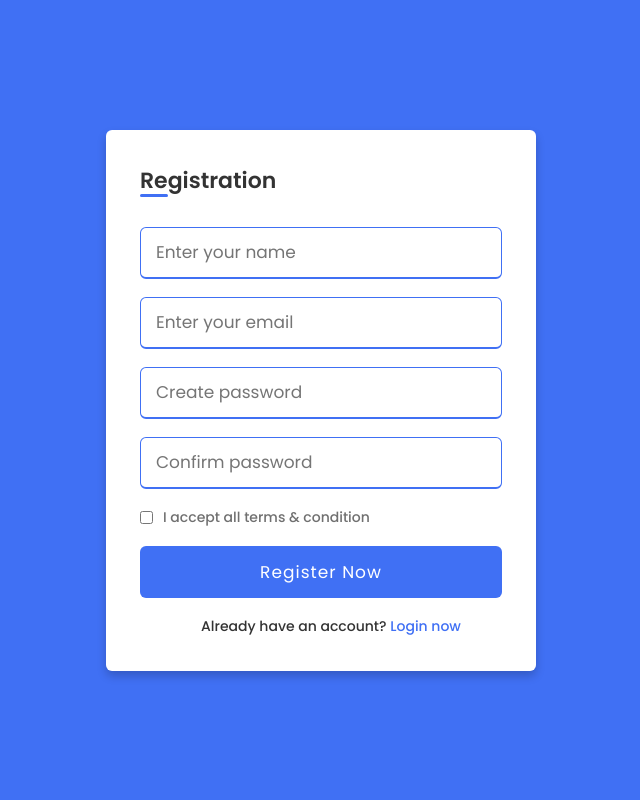
After one commit to Mayurgiri8907/Hospital-Management, a PHP site: page /registration.php in a window 1280 px wide. The commit adds this page. Shown: the whole page, without its empty margins (319-959 px from the left). Run offline with PHP 8.4, Linux system fonts and the light colour scheme.

Commit message:
resgistration

```diff
--- /dev/null
+++ b/css/registration.css
@@ -0,0 +1,95 @@
+@import url('https://fonts.googleapis.com/css?family=Poppins:400,500,600,700&display=swap');
+*{
+  margin: 0;
+  padding: 0;
+  box-sizing: border-box;
+  font-family: 'Poppins', sans-serif;
+}
+body{
+  min-height: 100vh;
+  display: flex;
+  align-items: center;
+  justify-content: center;
+  background: #4070f4;
+}
+.wrapper{
+  position: relative;
+  max-width: 430px;
+  width: 100%;
+  background: #fff;
+  padding: 34px;
+  border-radius: 6px;
+  box-shadow: 0 5px 10px rgba(0,0,0,0.2);
+}
+.wrapper h2{
+  position: relative;
+  font-size: 22px;
+  font-weight: 600;
+  color: #333;
+}
+.wrapper h2::before{
+  content: '';
+  position: absolute;
+  left: 0;
+  bottom: 0;
+  height: 3px;
+  width: 28px;
+  border-radius: 12px;
+  background: #4070f4;
+}
+.wrapper form{
+  margin-top: 30px;
+}
+.wrapper form .input-box{
+  height: 52px;
+  margin: 18px 0;
+}
+form .input-box input{
+  height: 100%;
+  width: 100%;
+  outline: none;
+  padding: 0 15px;
+  font-size: 17px;
+  font-weight: 400;
+  color: #333;
+  border: 1.5px solid #C7BEBE;
+  border-bottom-width: 2.5px;
+  border-radius: 6px;
+  transition: all 0.3s ease;
+}
+.input-box input:focus,
+.input-box input:valid{
+  border-color: #4070f4;
+}
+form .policy{
+  display: flex;
+  align-items: center;
+}
+form h3{
+  color: #707070;
+  font-size: 14px;
+  font-weight: 500;
+  margin-left: 10px;
+}
+.input-box.button input{
+  color: #fff;
+  letter-spacing: 1px;
+  border: none;
+  background: #4070f4;
+  cursor: pointer;
+}
+.input-box.button input:hover{
+  background: #0e4bf1;
+}
+form .text h3{
+ color: #333;
+ width: 100%;
+ text-align: center;
+}
+form .text h3 a{
+  color: #4070f4;
+  text-decoration: none;
+}
+form .text h3 a:hover{
+  text-decoration: underline;
+}
--- a/header.php
+++ b/header.php
@@ -65,7 +65,7 @@
                                 <a class="nav-link" href="appointment.php"> Appointment </a>
                             </li>
                             <li class="nav-item">
-                                <a class="nav-link logincolor" href="login.php"> Login </a>
+                                <a class="nav-link logincolor" href="registration.php">registration</a>
                             </li>
                         </ul>
                         <form class="form-inline ">
--- /dev/null
+++ b/registration.php
@@ -0,0 +1,40 @@
+
+<!DOCTYPE html>
+<!-- Coding By CodingNepal - codingnepalweb.com -->
+<html lang="en" dir="ltr">
+  <head>
+    <meta charset="UTF-8">
+    <meta name="viewport" content="width=device-width, initial-scale=1.0">
+    <title> Registration or Sign Up form in HTML CSS | CodingLab </title>
+    <link rel="stylesheet" href="css\registration.css">
+   </head>
+<body>
+  <div class="wrapper">
+    <h2>Registration</h2>
+    <form action="registration_validation.php" method="post">
+      <div class="input-box">
+        <input type="text" placeholder="Enter your name" name="name">
+      </div>
+      <div class="input-box">
+        <input type="text" placeholder="Enter your email" name="email">
+      </div>
+      <div class="input-box">
+        <input type="password" placeholder="Create password" name="password">
+      </div>
+      <div class="input-box">
+        <input type="password" placeholder="Confirm password" name="cpassword">
+      </div>
+      <div class="policy">
+        <input type="checkbox">
+        <h3>I accept all terms & condition</h3>
+      </div>
+      <div class="input-box button">
+        <input type="Submit" value="Register Now" name="rsubmit">
+      </div>
+      <div class="text">
+        <h3>Already have an account? <a href="login.php">Login now</a></h3>
+      </div>
+    </form>
+  </div>
+</body>
+</html>
```
Also changed, not shown: login.php (+14 -66 lines), login_validation.php (added, +18 -0 lines), registration_validation.php (added, +30 -0 lines).
